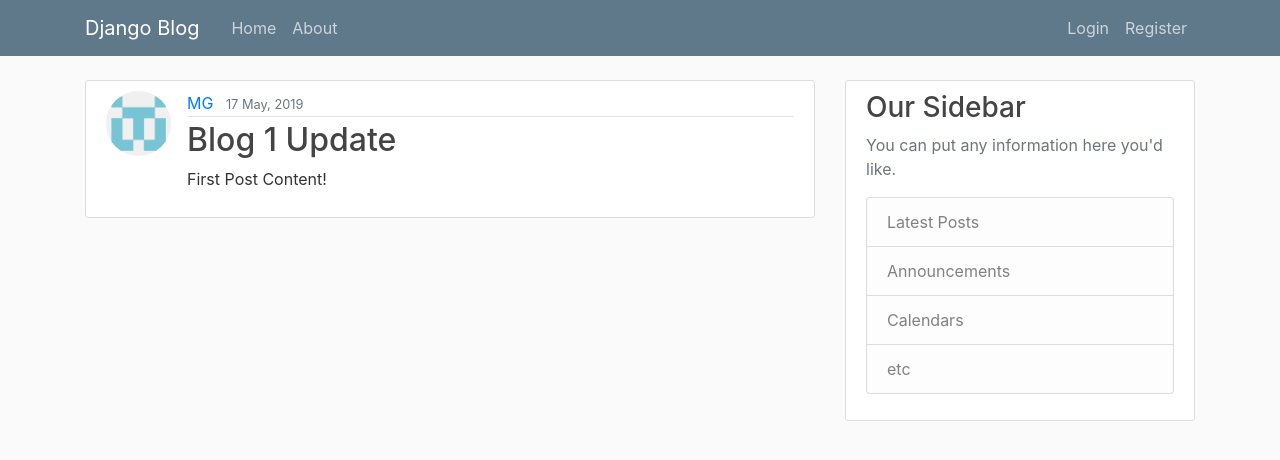
After one commit to mengluGuo/DjangoBlog, a Django app: page /post/1/ in a window 1280 px wide. The commit adds this page. Shown: the top 460 px of the page. Run offline with Django 3.2, Linux system fonts and the light colour scheme; data comes from the database, SQL or seed files in the repository; both versions use the stored data as it was after the commit; some libraries are stand-ins or nearby versions.

Commit message:
Create, update and delete posts

```diff
--- a/blog/models.py
+++ b/blog/models.py
@@ -1,7 +1,7 @@
 from django.db import models
 from django.utils import timezone
 from django.contrib.auth.models import User
-
+from django.urls import reverse
 
 class Post(models.Model):
     title = models.CharField(max_length=100)
@@ -11,3 +11,6 @@
 
     def __str__(self):
         return self.title
+
+    def get_absolute_url(self):
+        return reverse('post-detail', kwargs={'pk': self.pk})
--- a/blog/templates/blog/base.html
+++ b/blog/templates/blog/base.html
@@ -34,6 +34,7 @@
             <!-- Navbar Right Side -->
             <div class="navbar-nav">
               {% if user.is_authenticated %}
+                <a class="nav-item nav-link" href={% url 'post-create'%}>New Post</a>
                 <a class="nav-item nav-link" href={% url 'profile'%}>Profile</a>
                 <a class="nav-item nav-link" href={% url 'logout'%}>Logout</a>
               {% else %}
--- a/blog/templates/blog/home.html
+++ b/blog/templates/blog/home.html
@@ -8,7 +8,7 @@
               <a class="mr-2" href="#">{{ post.author }}</a>
               <small class="text-muted">{{ post.date_posted|date:"d F, Y" }}</small>
             </div>
-            <h2><a class="article-title" href="#">{{ post.title }}</a></h2>
+            <h2><a class="article-title" href="{% url 'post-detail' post.id %}">{{ post.title }}</a></h2>
             <p class="article-content">{{ post.content }}</p>
           </div>
         </article>
--- /dev/null
+++ b/blog/templates/blog/post_detail.html
@@ -0,0 +1,20 @@
+{% extends "blog/base.html" %}
+{% block content %}
+    <article class="media content-section">
+      <img class="rounded-circle article-img" src="{{ object.author.profile.image.url }}">
+      <div class="media-body">
+        <div class="article-metadata">
+          <a class="mr-2" href="#">{{ object.author }}</a>
+          <small class="text-muted">{{ object.date_posted|date:"d F, Y" }}</small>
+          {% if object.author == user %}
+            <div>
+              <a class="btn btn-secondary btn-sm mt-1 mb-1" href="{% url 'post-update' object.id %}">Update</a>
+              <a class="btn btn-danger btn-sm mt-1 mb-1" href="{% url 'post-delete' object.id %}">Delete</a>
+            </div>
+          {% endif %}
+        </div>
+        <h2 class="article-title">{{ object.title }}</h2>
+        <p class="article-content">{{ object.content }}</p>
+      </div>
+    </article>
+{% endblock content %}
--- a/blog/urls.py
+++ b/blog/urls.py
@@ -1,8 +1,17 @@
 from django.urls import path
+from .views import (PostListView,
+                    PostDetailView,
+                    PostCreateView,
+                    PostUpdateView,
+                    PostDeleteView)
 from . import views
 
 
 urlpatterns = [
-    path('', views.home, name='blog-home'),
+    path('', PostListView.as_view(), name='blog-home'),
+    path('post/<int:pk>/', PostDetailView.as_view(), name='post-detail'),
+    path('post/new/', PostCreateView.as_view(), name='post-create'),
+    path('post/<int:pk>/update/', PostUpdateView.as_view(), name='post-update'),
+    path('post/<int:pk>/delete/', PostDeleteView.as_view(), name='post-delete'),
     path('about/', views.about, name='blog-about'),
 ]
--- a/blog/views.py
+++ b/blog/views.py
@@ -1,4 +1,10 @@
 from django.shortcuts import render
+from django.contrib.auth.mixins import LoginRequiredMixin, UserPassesTestMixin
+from django.views.generic import (ListView,
+                                  DetailView,
+                                  CreateView,
+                                  UpdateView,
+                                  DeleteView)
 from .models import Post
 
 
@@ -8,5 +14,53 @@
     }
     return render(request, 'blog/home.html', context)
 
+
+class PostListView(ListView):
+    model = Post
+    template_name = 'blog/home.html'  # <app>/<model>_<viewtype>.html
+    context_object_name = 'posts'
+    ordering = ['-date_posted']
+
+
+class PostDetailView(DetailView):
+    model = Post
+    template_name = 'blog/post_detail.html'
+
+
+class PostCreateView(LoginRequiredMixin, CreateView):
+    model = Post
+    fields = ['title', 'content']
+
+    def form_valid(self, form):
+        form.instance.author = self.request.user
+        return super().form_valid(form)
+
+
+class PostUpdateView(LoginRequiredMixin, UserPassesTestMixin, UpdateView):
+    model = Post
+    fields = ['title', 'content']
+
+    def form_valid(self, form):
+        form.instance.author = self.request.user
+        return super().form_valid(form)
+
+    def test_func(self):
+        post = self.get_object()
+        if self.request.user == post.author:
+            return True
+        return False
+
+
+class PostDeleteView(LoginRequiredMixin, UserPassesTestMixin, DeleteView):
+    model = Post
+    success_url = '/'
+
+    def test_func(self):
+        post = self.get_object()
+        if self.request.user == post.author:
+            return True
+        return False
+
+
 def about(request):
     return render(request, 'blog/about.html', {'title': 'About'})
```
Also changed, not shown: blog/templates/blog/post_confirm_delete.html (added, +16 -0 lines), blog/templates/blog/post_form.html (added, +16 -0 lines), db.sqlite3.
